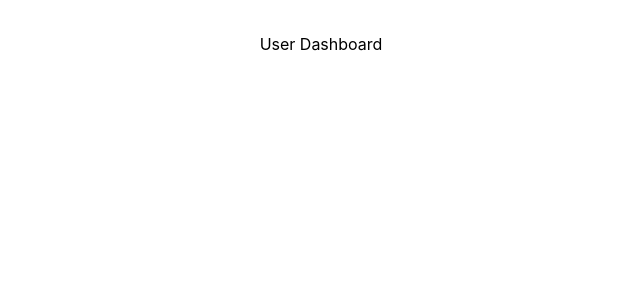
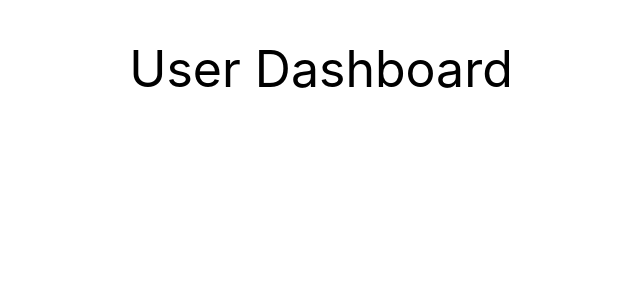
Before and after one commit to springboardmentor212/EcoTrack_Group1, a React app in the folder frontend/: page /user-dashboard in a window 1280 px wide. Shown: the top 300 px of the page, without its empty margins (319-959 px from the left). Built offline with nearby package versions, Linux system fonts and the light colour scheme; the HTML template or start-up script is replaced by a standard one.

Commit message:
Update font size in UserDashboard

```diff
--- a/frontend/src/pages/UserDashboard.jsx
+++ b/frontend/src/pages/UserDashboard.jsx
@@ -2,7 +2,7 @@ import React from "react";
 
 const UserDashboard = () => {
     return (
-        <div style={{ padding: "2rem", textAlign: "center"}}>
+        <div style={{ padding: "2rem", textAlign: "center", fontSize: "50px"}}>
             <h1>User Dashboard</h1>
         </div>
     );
```
